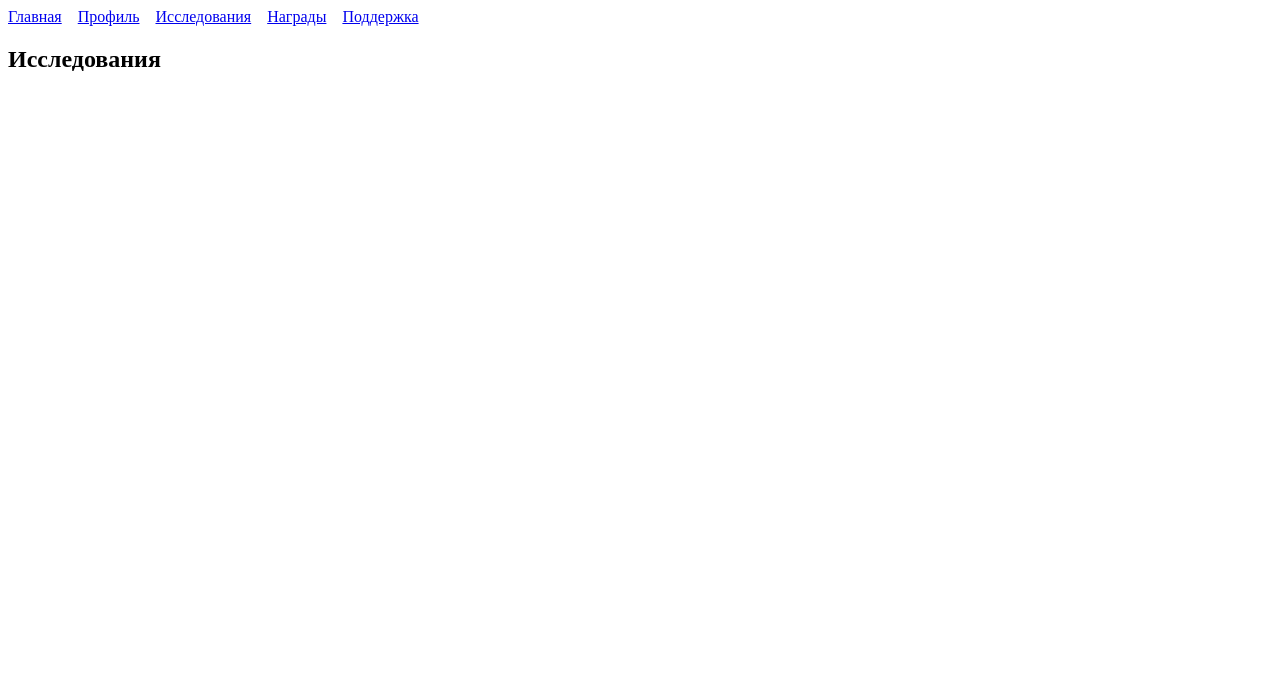
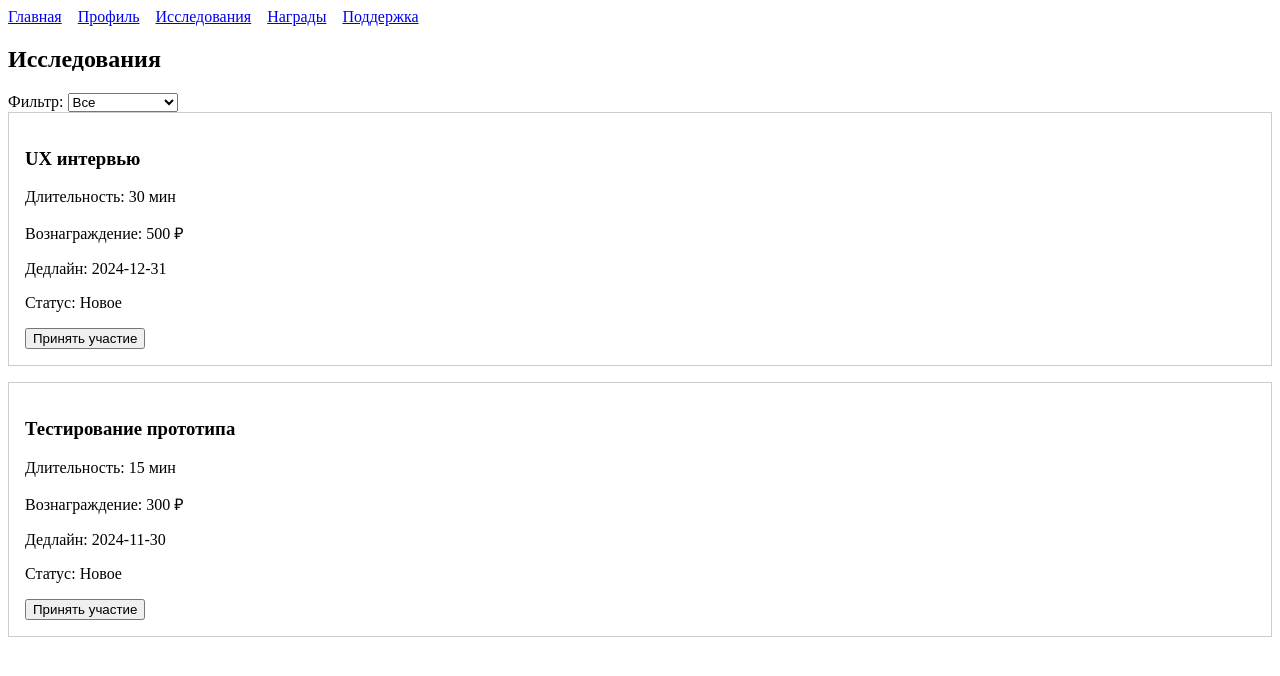
Before and after one commit to dephaq/mar-pwa, a React (Vite) app in the folder apps/web/: page /#/studies in a window 1280 px wide. Shown: the top 676 px of the page. Built offline with nearby package versions, Linux system fonts and the light colour scheme.

Commit message:
feat(web): add studies feed

```diff
--- /dev/null
+++ b/apps/web/src/components/StudyCard.tsx
@@ -0,0 +1,55 @@
+import { Study } from '../types';
+
+interface Props {
+  study: Study;
+  onOpen: (id: number) => void;
+  onStart: (id: number) => void;
+  onFinish: (id: number) => void;
+}
+
+const statusLabels: Record<Study['status'], string> = {
+  sent: 'Новое',
+  opened: 'Открыто',
+  started: 'В процессе',
+  finished: 'Завершено',
+};
+
+export default function StudyCard({ study, onOpen, onStart, onFinish }: Props) {
+  return (
+    <div
+      onClick={() => onOpen(study.id)}
+      style={{
+        border: '1px solid #ccc',
+        padding: '1rem',
+        marginBottom: '1rem',
+        cursor: 'pointer',
+      }}
+    >
+      <h3>{study.topic}</h3>
+      <p>Длительность: {study.duration} мин</p>
+      <p>Вознаграждение: {study.reward} ₽</p>
+      <p>Дедлайн: {study.deadline}</p>
+      <p>Статус: {statusLabels[study.status]}</p>
+      {(study.status === 'sent' || study.status === 'opened') && (
+        <button
+          onClick={(e) => {
+            e.stopPropagation();
+            onStart(study.id);
+          }}
+        >
+          Принять участие
+        </button>
+      )}
+      {study.status === 'started' && (
+        <button
+          onClick={(e) => {
+            e.stopPropagation();
+            onFinish(study.id);
+          }}
+        >
+          Завершить
+        </button>
+      )}
+    </div>
+  );
+}
--- /dev/null
+++ b/apps/web/src/lib/analytics.ts
@@ -0,0 +1,4 @@
+export function trackEvent(event: string, payload: Record<string, unknown>) {
+  // TODO: replace console.log with real analytics implementation
+  console.log('analytics', event, payload);
+}
--- a/apps/web/src/pages/Studies.tsx
+++ b/apps/web/src/pages/Studies.tsx
@@ -1,3 +1,96 @@
+import { useEffect, useState } from 'react';
+import StudyCard from '../components/StudyCard';
+import { Study, StudyStatus } from '../types';
+import { trackEvent } from '../lib/analytics';
+
+const initialStudies: Study[] = [
+  {
+    id: 1,
+    topic: 'UX интервью',
+    duration: 30,
+    reward: 500,
+    deadline: '2024-12-31',
+    status: 'sent',
+  },
+  {
+    id: 2,
+    topic: 'Тестирование прототипа',
+    duration: 15,
+    reward: 300,
+    deadline: '2024-11-30',
+    status: 'sent',
+  },
+];
+
 export default function Studies() {
-  return <h2>Исследования</h2>;
+  const [filter, setFilter] = useState<'all' | StudyStatus>('all');
+  const [studies, setStudies] = useState<Study[]>(initialStudies);
+
+  // отправляем события приглашений один раз при инициализации
+  useEffect(() => {
+    studies.forEach((study) => trackEvent('invite_sent', { id: study.id }));
+    // eslint-disable-next-line react-hooks/exhaustive-deps
+  }, []);
+
+  const handleOpen = (id: number) => {
+    const study = studies.find((s) => s.id === id);
+    if (study && study.status === 'sent') {
+      trackEvent('invite_opened', { id });
+      setStudies((prev) =>
+        prev.map((s) => (s.id === id ? { ...s, status: 'opened' } : s)),
+      );
+    }
+  };
+
+  const handleStart = (id: number) => {
+    const study = studies.find((s) => s.id === id);
+    if (study && study.status === 'sent') {
+      trackEvent('invite_opened', { id });
+    }
+    trackEvent('invite_started', { id });
+    setStudies((prev) =>
+      prev.map((s) => (s.id === id ? { ...s, status: 'started' } : s)),
+    );
+  };
+
+  const handleFinish = (id: number) => {
+    trackEvent('invite_finished', { id });
+    setStudies((prev) =>
+      prev.map((s) => (s.id === id ? { ...s, status: 'finished' } : s)),
+    );
+  };
+
+  const filtered = studies.filter((s) =>
+    filter === 'all' ? true : s.status === filter,
+  );
+
+  return (
+    <div>
+      <h2>Исследования</h2>
+      <label>
+        Фильтр:{' '}
+        <select
+          value={filter}
+          onChange={(e) => setFilter(e.target.value as 'all' | StudyStatus)}
+        >
+          <option value="all">Все</option>
+          <option value="sent">Новые</option>
+          <option value="opened">Открытые</option>
+          <option value="started">В процессе</option>
+          <option value="finished">Завершённые</option>
+        </select>
+      </label>
+      <div>
+        {filtered.map((study) => (
+          <StudyCard
+            key={study.id}
+            study={study}
+            onOpen={handleOpen}
+            onStart={handleStart}
+            onFinish={handleFinish}
+          />
+        ))}
+      </div>
+    </div>
+  );
 }
--- /dev/null
+++ b/apps/web/src/types.ts
@@ -0,0 +1,10 @@
+export type StudyStatus = 'sent' | 'opened' | 'started' | 'finished';
+
+export interface Study {
+  id: number;
+  topic: string;
+  duration: number; // minutes
+  reward: number; // currency units
+  deadline: string; // ISO date string
+  status: StudyStatus;
+}
```
